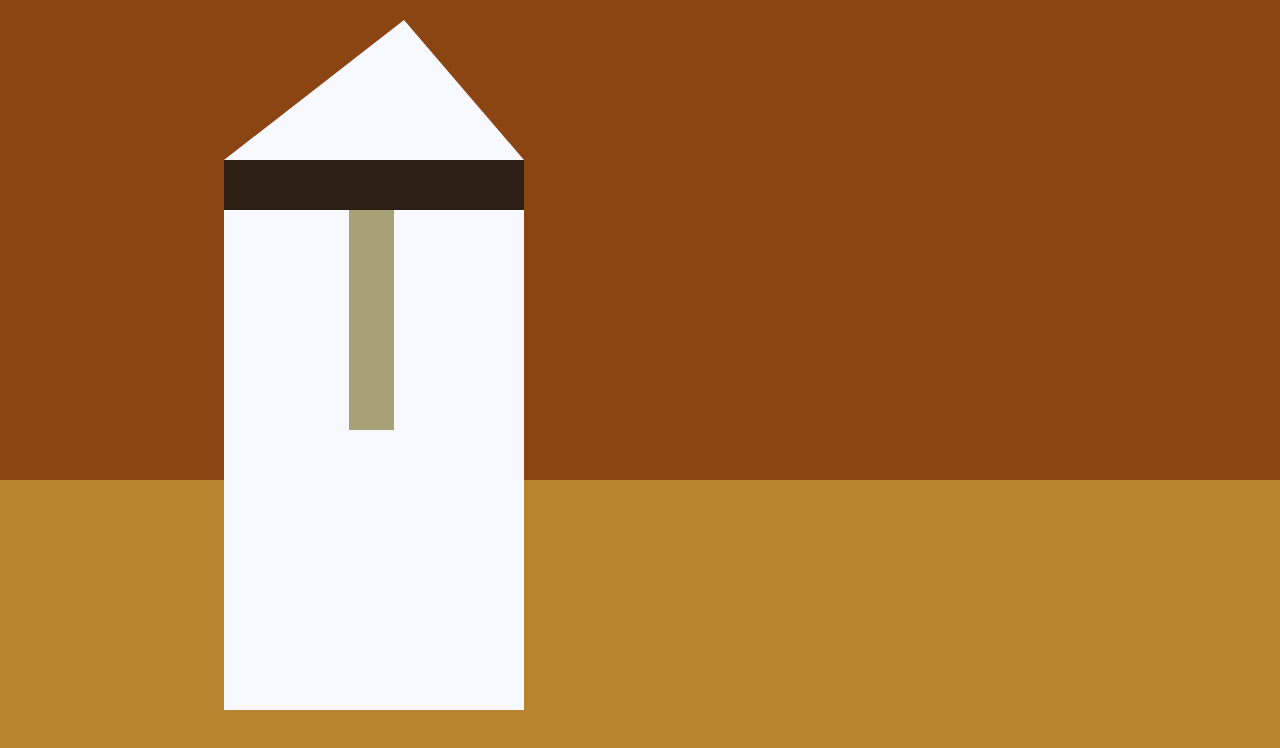
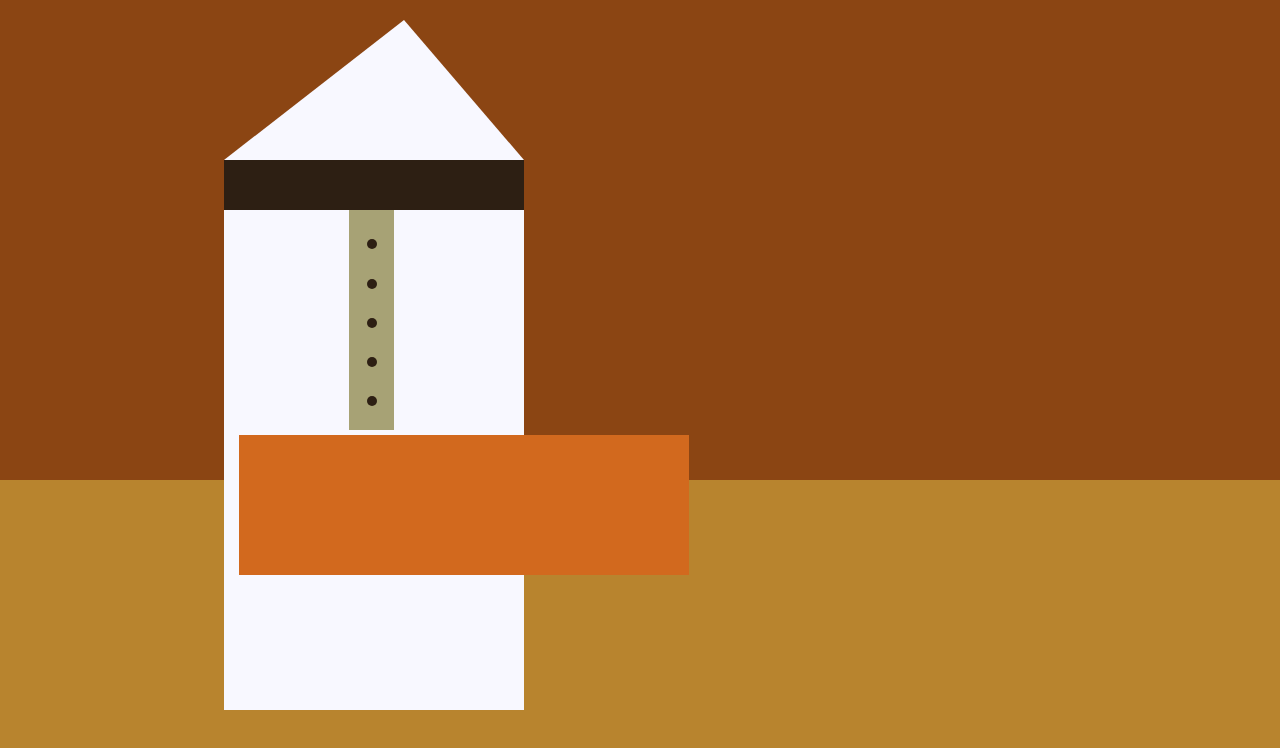
Before and after one commit to jeffvital/Picasso-Painting, a plain HTML site: page index.html in a window 1280 px wide. Drawn offline with Linux system fonts and the light colour scheme.

Commit message:
div black-character

```diff
--- a/index.html
+++ b/index.html
@@ -28,6 +28,11 @@
         </div>
         <div id="tan-table"></div>
       </div>
+      <div id="black-character">
+        <div id="black-hat"></div>
+        <div id="gray-mask"></div>
+        <div id="white-paper"></div>
+      </div>
     </div>
   </body>
 </html>
--- a/styles.css
+++ b/styles.css
@@ -54,3 +54,23 @@ body {
   left: 125px;
   z-index: 1;
 }
+
+.black-dot {
+  width: 10px;
+  height: 10px;
+  background-color: rgb(45, 31, 19);
+  border-radius: 50%;
+  display: block;
+  margin: auto;
+  margin-top: 65%;
+}
+
+#tan-table {
+  width: 450px;
+  height: 140px;
+  background-color: #d2691e;
+  position: absolute;
+  top: 275px;
+  left: 15px;
+  z-index: 1;
+}
```
